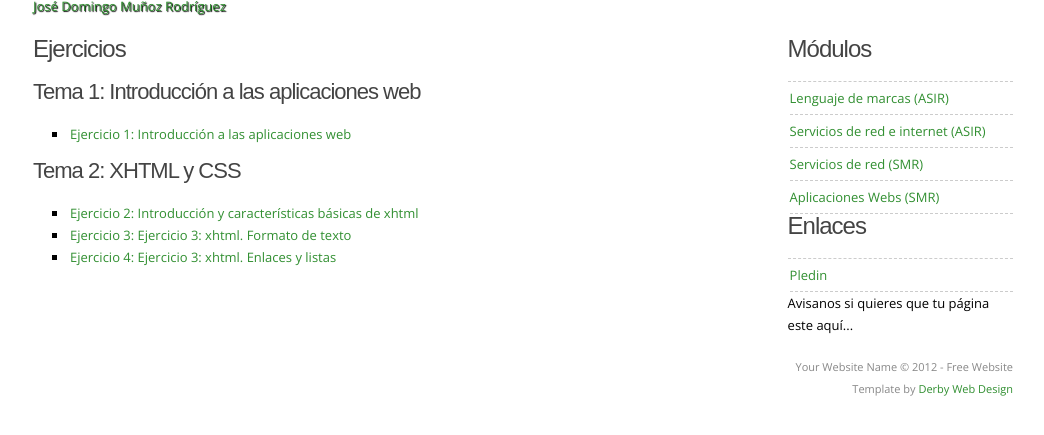
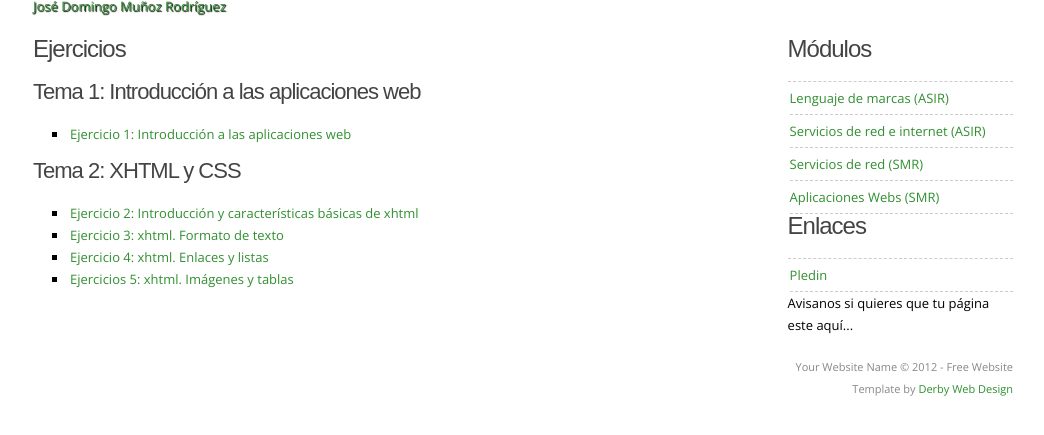
Before and after one commit to josedom24/josedom24.github.io, a Jekyll site: the page built from mod/aplweb/index.md, in a window 1280 px wide, cut to the strip 80-515 px from the top of the page. Shown: the whole strip, without its empty margins (117-1161 px from the left). Built offline with Jekyll 4.4.1, drawn with Linux system fonts in a browser that asks for light colours; nearby versions of some CDN libraries; some web fonts are replaced; library files that are not in the unit come from our copies.

Commit message:
Ejercicio 5

```diff
--- a/mod/aplweb/index.md
+++ b/mod/aplweb/index.md
@@ -14,5 +14,6 @@ tagline: CFGM SMR
 #### Tema 2: XHTML y CSS
 
 * [Ejercicio 2: Introducción y características básicas de xhtml](ej2)
-* [Ejercicio 3: Ejercicio 3: xhtml. Formato de texto](ej3)
-* [Ejercicio 4: Ejercicio 3: xhtml. Enlaces y listas](ej4)
+* [Ejercicio 3: xhtml. Formato de texto](ej3)
+* [Ejercicio 4: xhtml. Enlaces y listas](ej4)
+* [Ejercicios 5: xhtml. Imágenes y tablas](ej5)
```
Also changed, not shown: mod/aplweb/img/ej5_1.png (added), mod/aplweb/img/img5_2.png (added), mod/aplweb/img/img5_3.png (added), mod/aplweb/img/img5_4.png (added).
